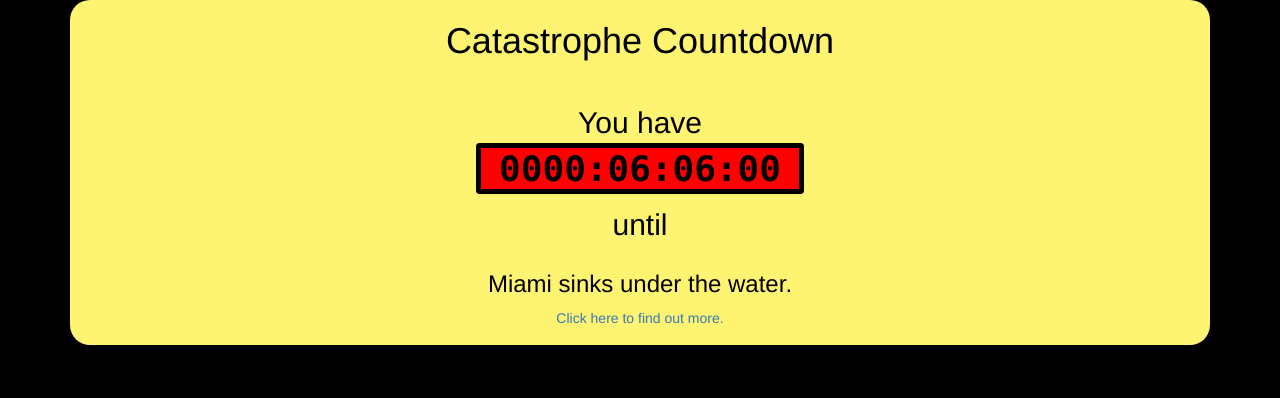
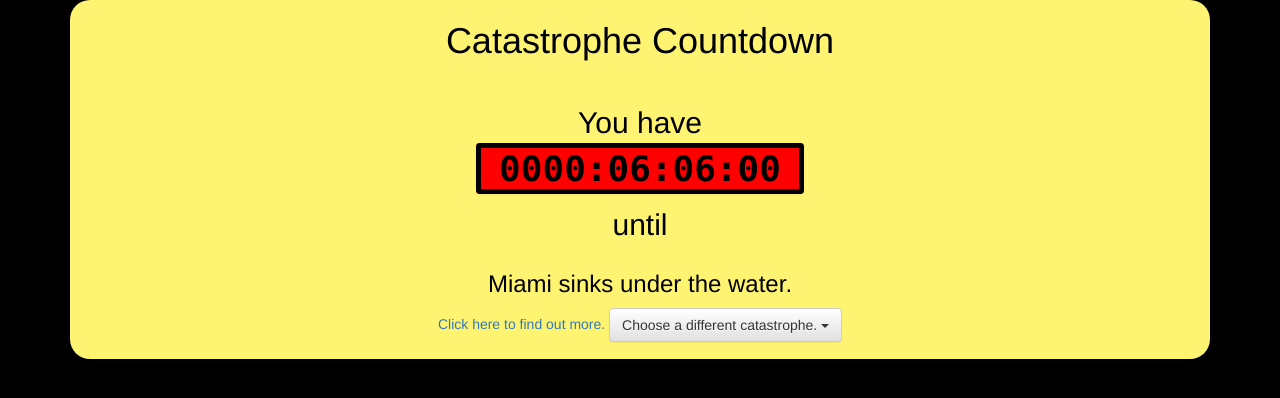
Before and after one commit to MCGallaspy/catastrophe-clock, a Django app: page / in a window 1280 px wide. Shown: the top 398 px of the page. Run offline with Django 3.2, Linux system fonts and the light colour scheme; data that the repository does not hold is empty; some libraries are stand-ins or nearby versions.

Commit message:
Add catastrophe selector

```diff
--- a/catastrophe_clock/static/catastrophe_clock/css/catastrophe_clock.css
+++ b/catastrophe_clock/static/catastrophe_clock/css/catastrophe_clock.css
@@ -21,3 +21,7 @@
     border-width: 5px;
     border-color: black;
 }
+
+#chooser-el {
+    position: relative;
+}
--- a/catastrophe_clock/static/catastrophe_clock/js/catastrophe_clock.js
+++ b/catastrophe_clock/static/catastrophe_clock/js/catastrophe_clock.js
@@ -91,7 +91,7 @@
 
 var FindOutMoreView = Backbone.View.extend({
     events: {
-        "click a": "toggle"
+        "click .find-more-a": "toggle"
     },
 
     initialize: function (options) {
@@ -108,18 +108,22 @@
 
     render: function() {
         if( this.toggled ) {
-            this.$("a").text("Click here to close this description.");
+            this.$(".find-more-a").text("Click here to close this description.");
             this.$(".find-out-more").html(this.model.get("more_info"));
         } else {
-            this.$("a").text("Click here to find out more.");
+            this.$(".find-more-a").text("Click here to find out more.");
             this.$(".find-out-more").html("");
         }
     }
 });
 
 var ContainerView = Backbone.View.extend({
+    events: {
+        "click .dropdown-item": "change_catastrophe_model"
+    },
+
     initialize: function() {
-        _.bindAll(this, "update_subviews");
+        _.bindAll(this, "update_subviews", "render_chooser", "change_catastrophe_model");
         this.catastrophe_collection = new CatastropheCollection();
         this.clock_view = new ClockView({el: this.$("#clock-view-el")});
         this.desc_view = new DescriptionView({el: this.$("#desc-el")});
@@ -128,16 +132,38 @@
     },
 
     update_subviews: function() {
-        var catastrophe_model = this.catastrophe_collection.findWhere({name: "Miami sinks"});
+        var catastrophe_model = this.catastrophe_model;
         this.clock_view.catastrophe_model.set(catastrophe_model.attributes);
         this.desc_view.model.set({description: catastrophe_model.get("description")});
         this.find_out_more_view.model.set({more_info: catastrophe_model.get("more_info")});
+        this.render_chooser();
+    },
+
+    render_chooser: function() {
+        var dropdown_menu = this.$("#chooser-el .dropdown-menu");
+        dropdown_menu.html("");
+        this.catastrophe_collection.forEach(function(catastrophe){
+            var li = $("<li></li>").addClass("dropdown-item");
+            console.log(catastrophe.cid);
+            var a = $("<a href='#'>").attr("data-id", catastrophe.cid).text(catastrophe.get("name"));
+            li.append(a);
+            dropdown_menu.append(li);
+        });
+    },
+
+    change_catastrophe_model: function(ev) {
+        var el = $(ev.target);
+        this.catastrophe_model = this.catastrophe_collection.get(el.attr("data-id"));
+        this.update_subviews();
     },
 
     fetch_catastrophe_collection: function() {
         var self = this;
         this.catastrophe_collection.fetch({
-            success: self.update_subviews,
+            success: function() {
+                self.catastrophe_model = self.catastrophe_collection.findWhere({name: "Miami sinks"});
+                self.update_subviews();
+            },
             error: function() {
                 console.log("Couldn't retrieve...");
             }
--- a/catastrophe_clock/templates/catastrophe_clock/clock.html
+++ b/catastrophe_clock/templates/catastrophe_clock/clock.html
@@ -51,10 +51,22 @@
 
             <div class="row" id="more-info-el">
                 <div class="col-sm-12">
-                    <a href="#">
+                    <a class="find-more-a" href="#">
                         Click here to find out more.
                     </a>
+                    <span id="chooser-el">
+                        <span class="dropdown">
+                            <button class="btn btn-default dropdown-toggle" type="button" id="dropdownMenu1" data-toggle="dropdown" aria-haspopup="true" aria-expanded="true">
+                                Choose a different catastrophe.
+                                <span class="caret"></span>
+                            </button>
+                            <ul class="dropdown-menu" aria-labelledby="dropdownMenu1">
+                                <li class="dropdown-item"><a href="#">Nothing here right now...</a></li>
+                            </ul>
+                        </span>
+                    </span>
                 </div>
+
                 <div class="col-sm-12 find-out-more">
                     <span>
                     </span>
```
